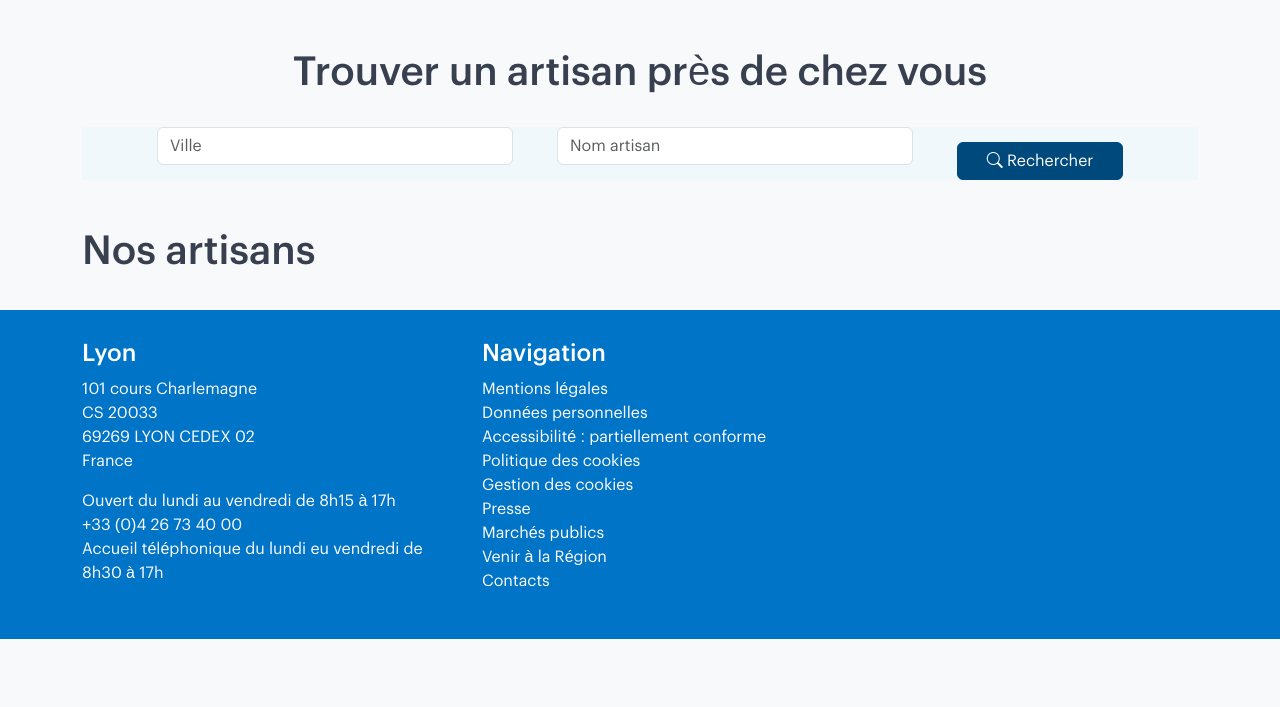
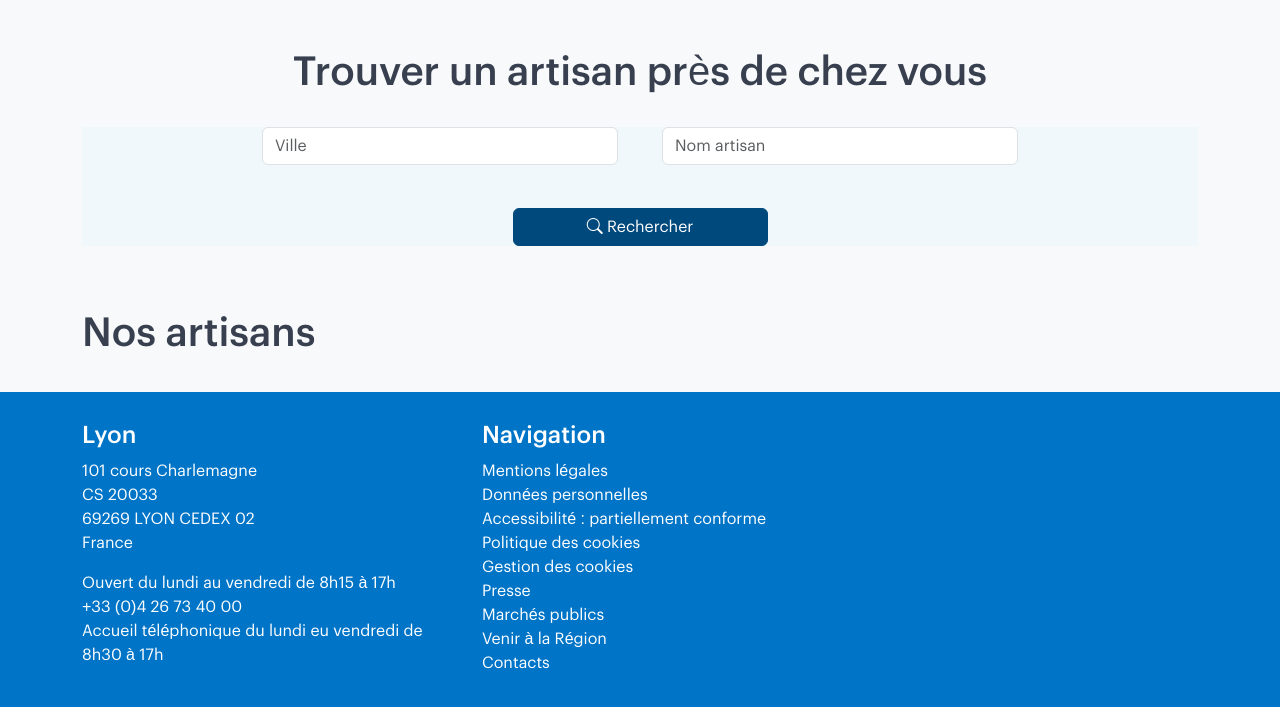
Before and after one commit to Lydie-pixel/Trouve_ton_artisan, a website: page artisan-front/pages/Artisans.html in a window 1280 px wide. Shown: the part 125-832 px from the top of the page. Before the commit the page ends 800 px from the top, so only its background shows below. Drawn offline with nearby package versions, Linux system fonts and the light colour scheme; no server answers.

Commit message:
Refonte du design de la recherche

```diff
--- a/artisan-front/asset/js/artisans.js
+++ b/artisan-front/asset/js/artisans.js
@@ -20,7 +20,7 @@ else if (ville || nom) {
 function createArtisanCard(artisan) {
 
     const card = document.createElement("div");
-    card.classList.add("col-md-4");
+    card.classList.add("col-12", "col-md-6", "col-lg-4");
 
     card.innerHTML = `
 <div class="card h-100 shadow p-3">
--- a/artisan-front/components/Hero.html
+++ b/artisan-front/components/Hero.html
@@ -8,9 +8,9 @@
 
         <form action="/pages/artisans.html" method="GET">
 
-            <div class="row justify-content-center">
+            <div class="row justify-content-center mb-3">
 
-                <div class="col-md-4">
+                <div class="col-md-4 mb-2">
 
                     <input
                     type="text"
@@ -21,7 +21,7 @@
 
                 </div>
 
-                <div class="col-md-4">
+                <div class="col-md-4 mb-2">
 
                     <input
                     type="text"
@@ -31,12 +31,14 @@
 
                 </div>
 
-                <div class="col-md-2">
+                <div class="row justify-content-center">
+                    <div class="col-md-3">
 
-                    <button class="btn btn-primary w-100">
-                    <i class="bi bi-search feature-icon"></i> Rechercher
-                    </button>
+                        <button class="btn btn-primary w-100">
+                        <i class="bi bi-search feature-icon"></i> Rechercher
+                        </button>
 
+                    </div>
                 </div>
 
             </div>
```
